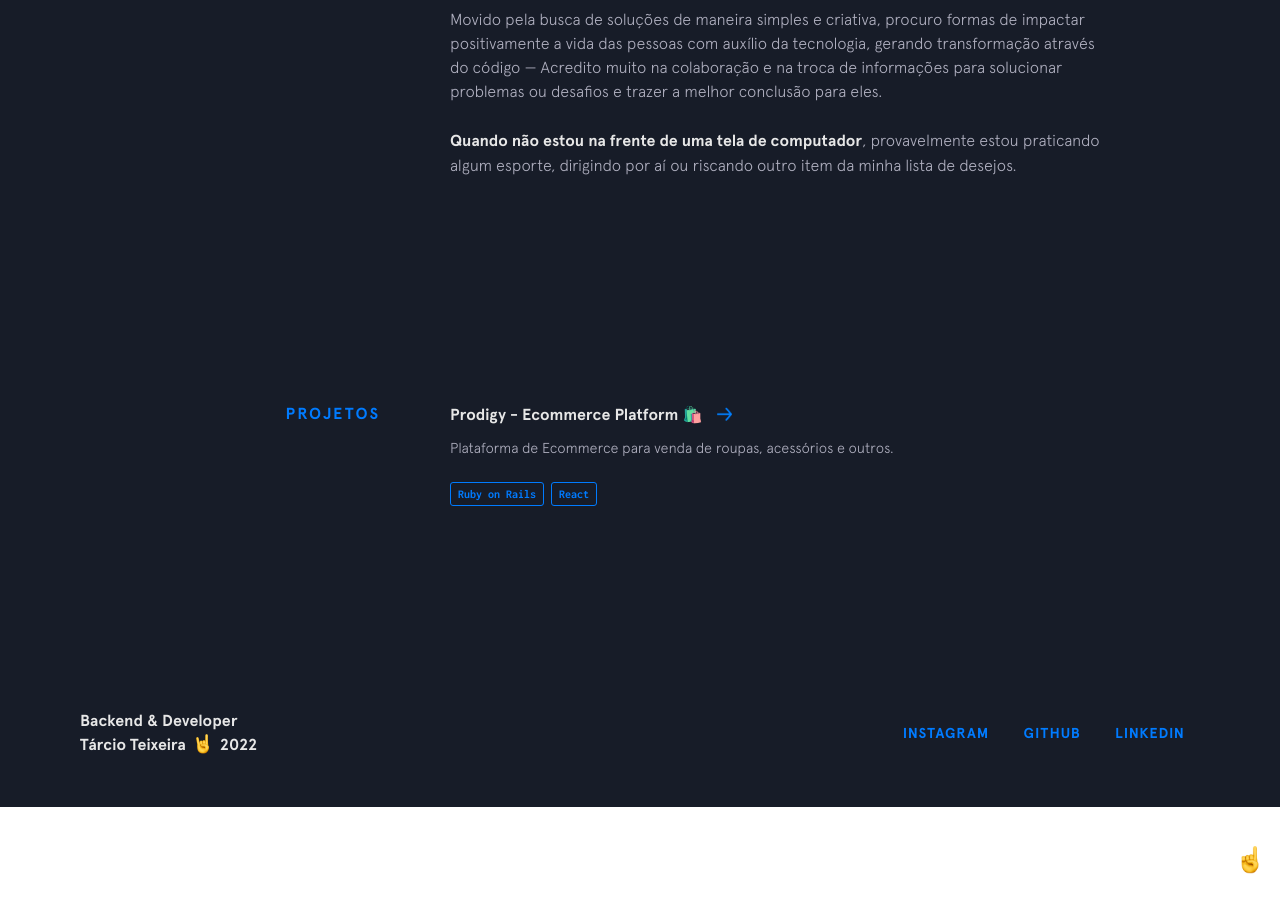
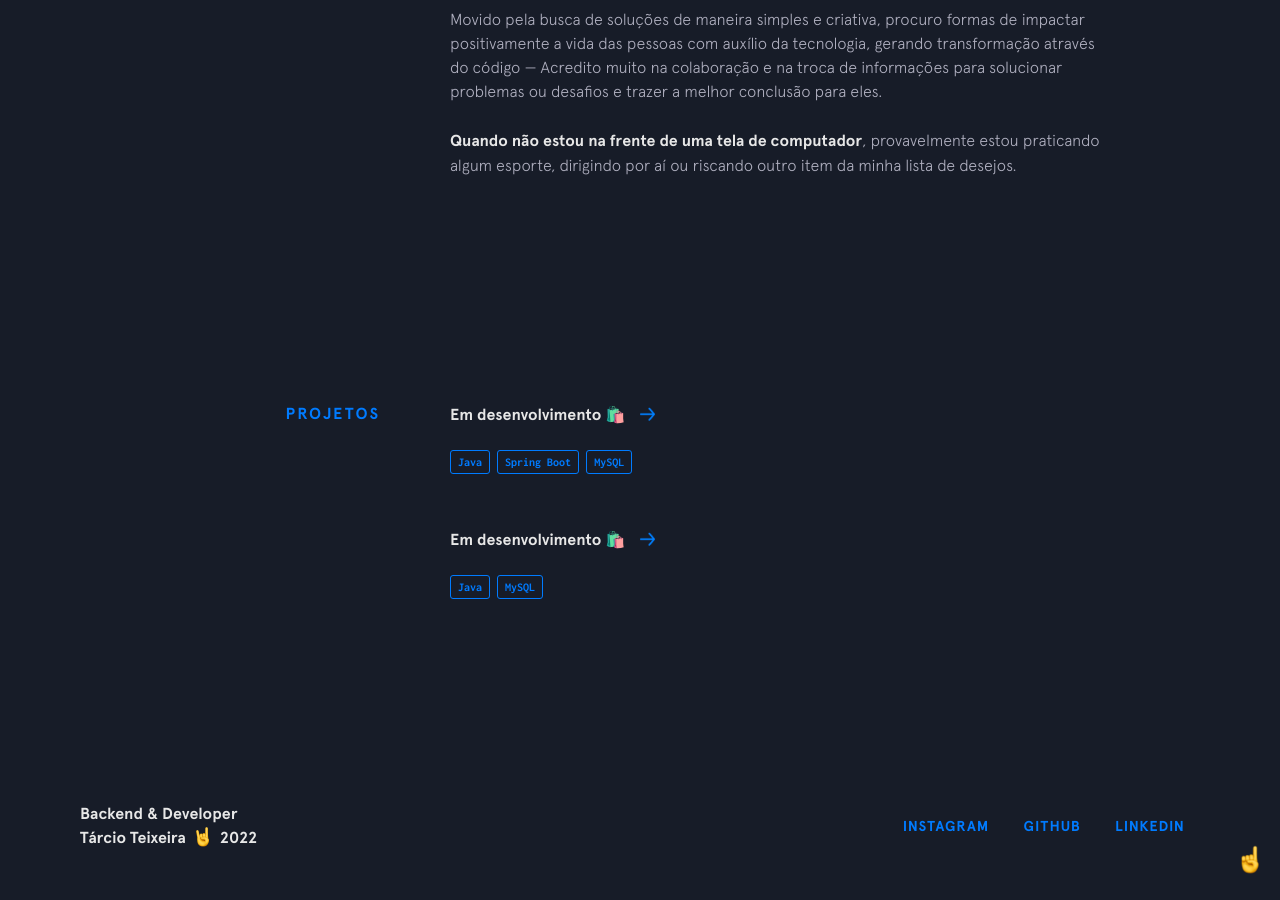
Before and after one commit to teixrepo/my-portfolio, a Jekyll site: the page built from index.html, in a window 1280 px wide and 900 px high, scrolled down 1068 px. Built offline with Jekyll 4.4.1, drawn with Linux system fonts in a browser that asks for light colours; nearby versions of some CDN libraries.

Commit message:
Update other-projects.yml

```diff
--- a/_data/other-projects.yml
+++ b/_data/other-projects.yml
@@ -1,7 +1,16 @@
-- name: Prodigy - Ecommerce Platform 🛍️
-  url: https://github.com/teixtarcio/prodigy-ecommerce
-  code: https://github.com/teixtarcio/prodigy-ecommerce
-  description: Plataforma de Ecommerce para venda de roupas, acessórios e outros.
+- name: Em desenvolvimento 🛍️
+  url: https://github.com/teixtarcio/
+  code: https://github.com/teixtarcio/
+  description: null
   used:
-    - thing: Ruby on Rails
-    - thing: React
+    - thing: Java
+    - thing: Spring Boot
+    - thing: MySQL
+
+- name: Em desenvolvimento 🛍️
+  url: https://github.com/teixtarcio/
+  code: https://github.com/teixtarcio/
+  description: null
+  used:
+    - thing: Java
+    - thing: MySQL
```
